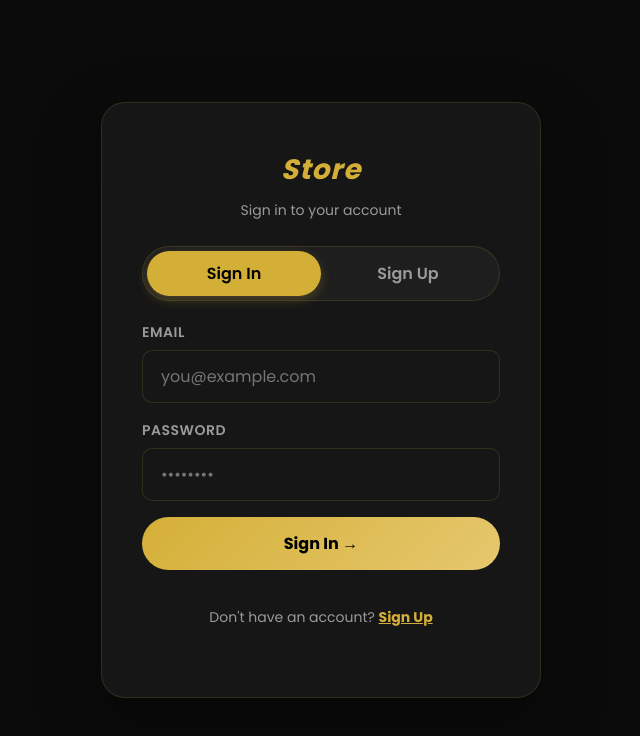
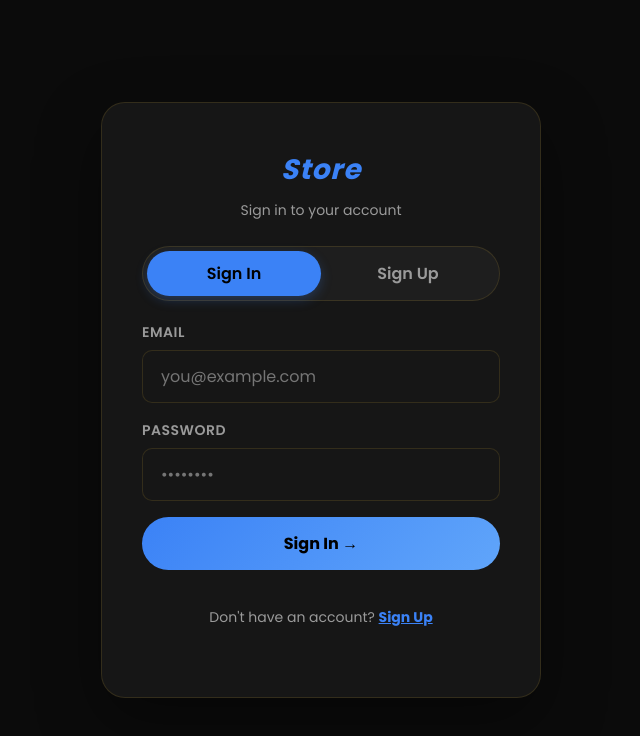
Before and after one commit to AymanGhomim/react-ecommerce, a React (Vite) app: page /auth in a window 1280 px wide. Shown: the top 736 px of the page, without its empty margins (319-959 px from the left). Built offline with nearby package versions, Linux system fonts and the light colour scheme.

Commit message:
style: change theme color from gold to blue (#3b82f6)

```diff
--- a/src/index.css
+++ b/src/index.css
@@ -6,10 +6,10 @@
   --black: #0b0b0b;
   --dark: #161616;
   --dark2: #1e1e1e;
-  --gold: #d4af37;
-  --gold-soft: #e6c86e;
-  --gold-dim: rgba(212, 175, 55, 0.15);
-  --gold-glow: rgba(212, 175, 55, 0.25);
+  --gold: #3b82f6;
+  --gold-soft: #60a5fa;
+  --gold-dim: rgba(59, 130, 246, 0.15);
+  --gold-glow: rgba(59, 130, 246, 0.25);
   --text: #f0f0f0;
   --muted: #9a9a9a;
   --border: rgba(212, 175, 55, 0.15);
```
